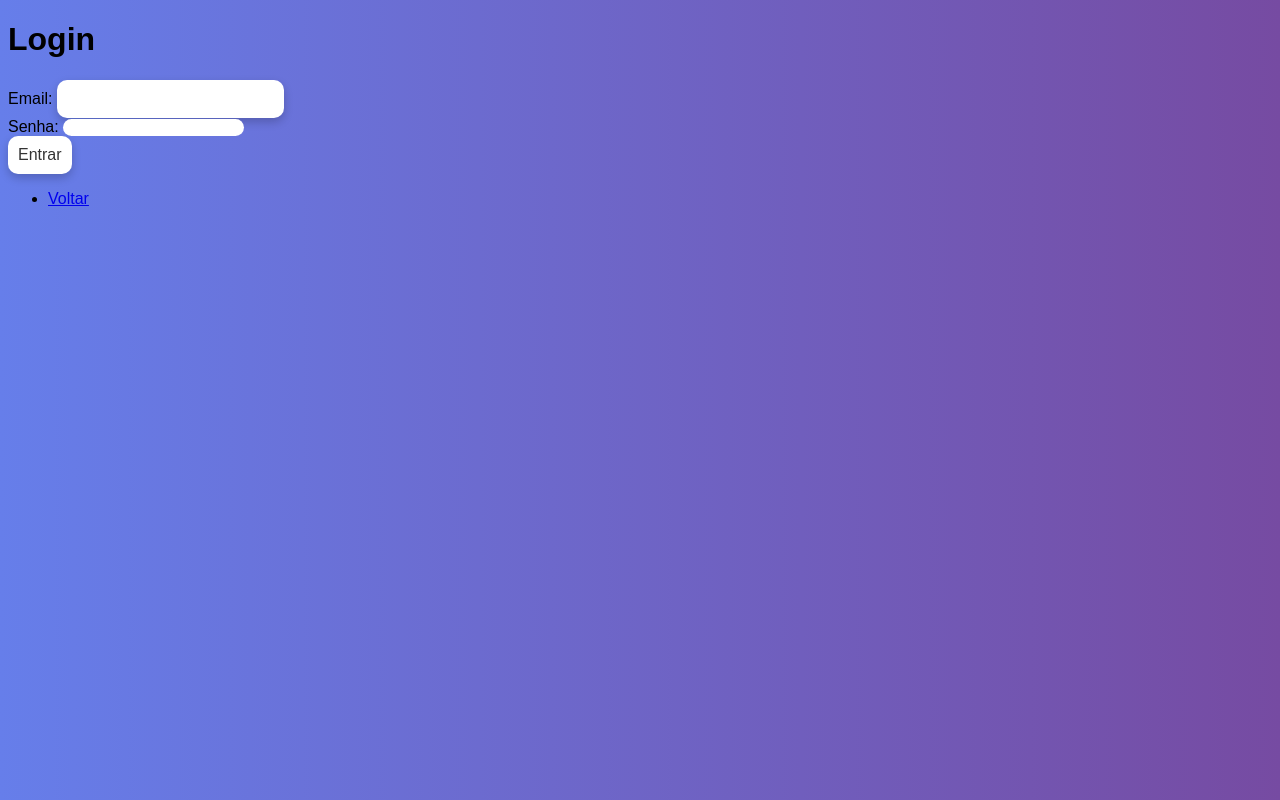
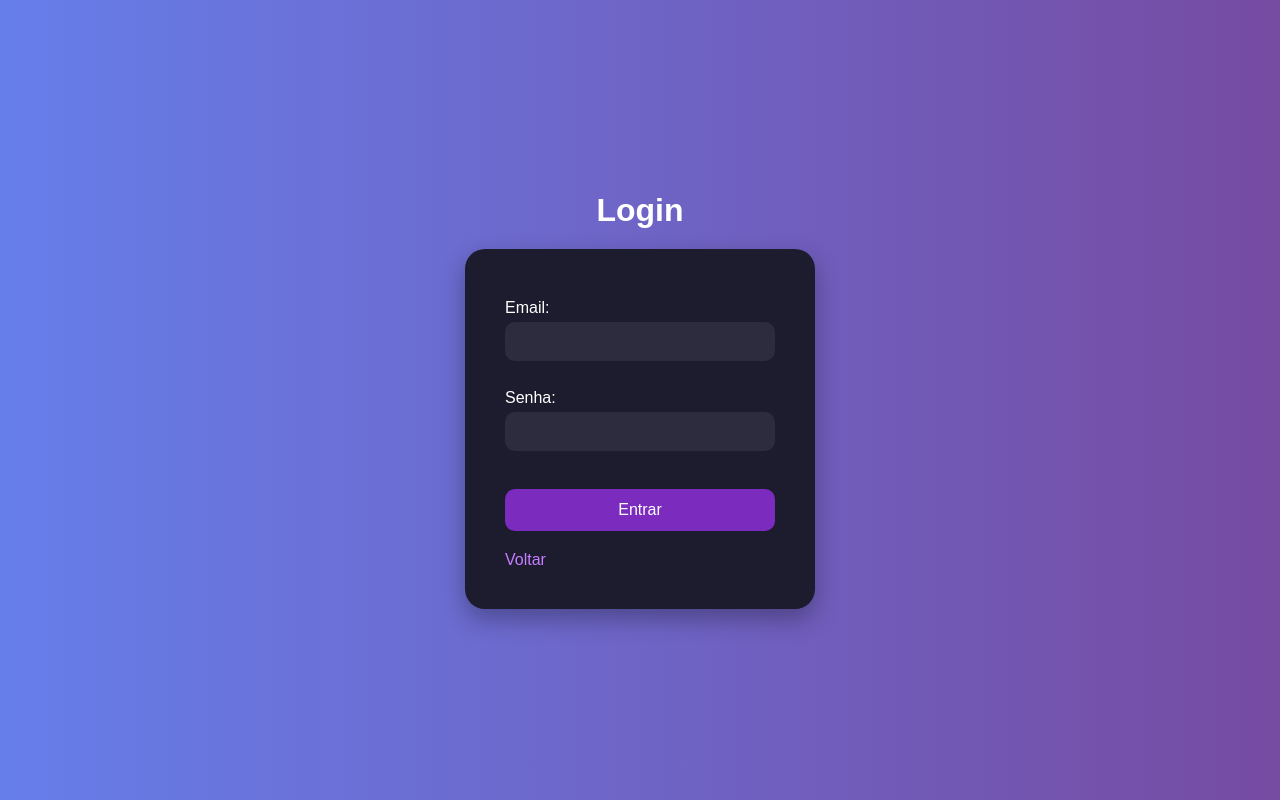
Before and after one commit to lucaslabendzs/GAME---Aditrevni-Esarf, a PHP site: page /login.php in a window 1280 px wide. Run offline with PHP 8.4, Linux system fonts and the light colour scheme.

Commit message:
Nada certo

```diff
--- /dev/null
+++ b/login.css
@@ -0,0 +1,78 @@
+* {
+  margin: 0;
+  padding: 0;
+  box-sizing: border-box;
+  font-family: 'Poppins', sans-serif;
+}
+
+body {
+  background: #3F5EFB;
+    background: linear-gradient(to right, #667eea, #764ba2);
+  min-height: 100vh;
+  display: flex;
+  flex-direction: column;
+  align-items: center;
+  justify-content: center;
+  color: white;
+}
+
+h1 {
+  margin-bottom: 20px;
+}
+
+.login-container {
+  background-color: #1c1c2e;
+  padding: 40px;
+  border-radius: 20px;
+  box-shadow: 0 10px 25px rgba(0, 0, 0, 0.3);
+  width: 350px;
+  text-align: left;
+}
+
+.login-container form {
+  display: flex;
+  flex-direction: column;
+}
+
+.login-container label {
+  margin: 10px 0 5px;
+}
+
+.login-container input[type="text"],
+.login-container input[type="password"] {
+  padding: 12px;
+  border-radius: 10px;
+  border: none;
+  background-color: #2c2c3e;
+  color: white;
+}
+
+.login-container input[type="submit"] {
+  margin-top: 20px;
+  padding: 12px;
+  border-radius: 10px;
+  border: none;
+  background-color: #7b2cbf;
+  color: white;
+  font-size: 16px;
+  cursor: pointer;
+}
+
+.login-container input[type="submit"]:hover {
+  background-color: #9d4edd;
+}
+
+.login-container ul {
+  margin-top: 20px;
+  list-style: none;
+  padding-left: 0;
+}
+
+.login-container a {
+  color: #c77dff;
+  text-decoration: none;
+}
+
+.login-container a:hover {
+  text-decoration: underline;
+}
--- a/login.php
+++ b/login.php
@@ -57,7 +57,7 @@ if (!$login && $_SERVER["REQUEST_METHOD"] == "POST") {
 <head>
   <meta charset="utf-8">
   <title>[WEB 1] Exemplo Sistema de Login - Registro</title>
-   <link rel="stylesheet" href="indexcopy.css">
+   <link rel="stylesheet" href="login.css">
 </head>
 <body>
 <h1>Login</h1>
```
